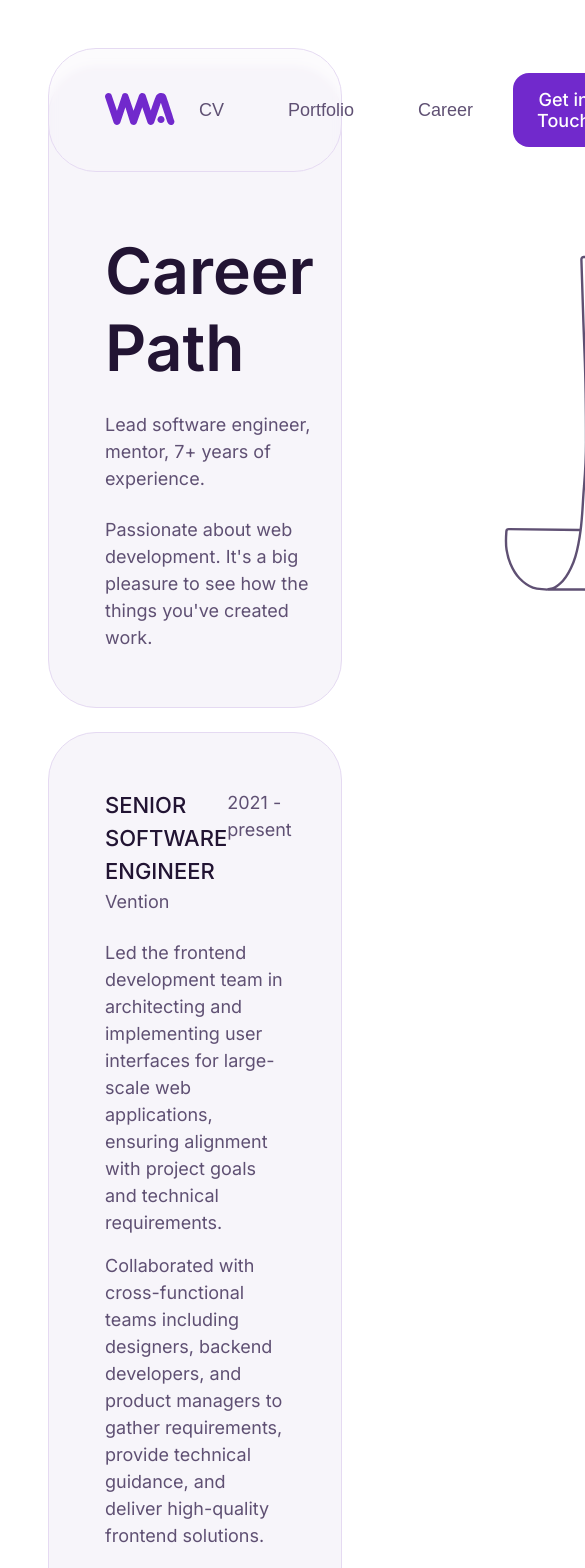
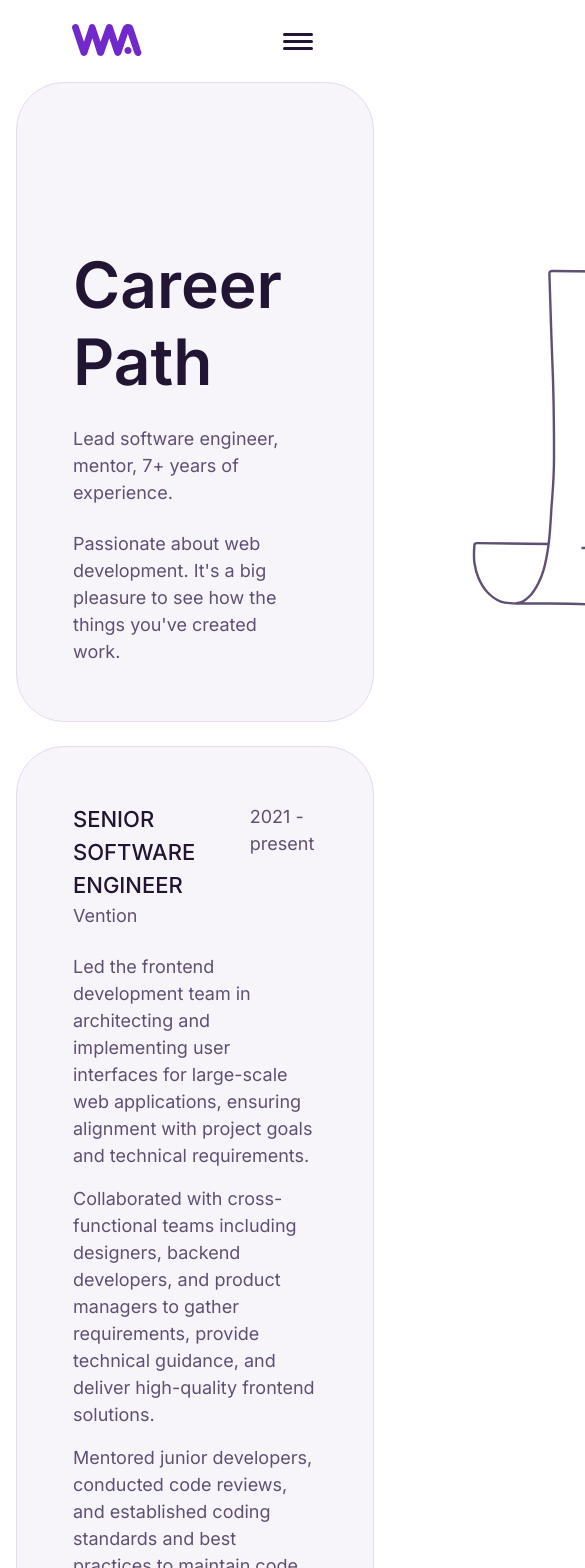
Before and after one commit to bondaritechart/ivanbondar, a Next.js app: page /career in a window 390 px wide. Shown: the top 1568 px of the page, 585 px wide, since content can reach past the window. Built offline with nearby package versions, Linux system fonts and the light colour scheme.

Commit message:
mobile nav

```diff
--- a/src/app/(website)/career/page.tsx
+++ b/src/app/(website)/career/page.tsx
@@ -1,6 +1,7 @@
 import { Box, Flex, Image, Stack, Text } from 'components/ui'
 import { ListStyled } from 'components/ui/List/List.styles'
 import { WidgetWrapper } from 'components/ui/WidgetWrapper/WidgetWrapper'
+import { CAREER } from 'data/career'
 
 import image from 'assets/images/about-hero.svg'
 
@@ -23,45 +24,30 @@ const AboutPage = () => {
           </Box>
         </Flex>
       </WidgetWrapper>
-      <WidgetWrapper padding="spacing56">
+      {CAREER.map((job) => {
+        return (
+          <WidgetWrapper key={job.title} padding="spacing56">
             <Stack gap="spacing24">
               <Flex align="flex-start" justify="space-between">
                 <Stack>
                   <Text type="heading3" color="headingText">
-                SENIOR SOFTWARE ENGINEER
+                    {job.title}
                   </Text>
-              <Text>Vention</Text>
+                  <Text>{job.company}</Text>
                 </Stack>
-            <Text>2021 - present</Text>
+                <Text>{job.date}</Text>
               </Flex>
               <ListStyled>
-            <li>
-              <Text>
-                Led the frontend development team in architecting and implementing user interfaces for large-scale web
-                applications, ensuring alignment with project goals and technical requirements.
-              </Text>
+                {job.description.map((item, index) => (
+                  <li key={index}>
+                    <Text>{item}</Text>
                   </li>
-            <li>
-              <Text>
-                Collaborated with cross-functional teams including designers, backend developers, and product managers
-                to gather requirements, provide technical guidance, and deliver high-quality frontend solutions.
-              </Text>
-            </li>
-            <li>
-              <Text>
-                Mentored junior developers, conducted code reviews, and established coding standards and best practices
-                to maintain code quality and improve team efficiency.
-              </Text>
-            </li>
-            <li>
-              <Text>
-                Refactored legacy frontend codebases to improve maintainability, scalability, and testability, reducing
-                technical debt and enhancing development velocity.
-              </Text>
-            </li>
+                ))}
               </ListStyled>
             </Stack>
           </WidgetWrapper>
+        )
+      })}
     </Stack>
   )
 }
--- a/src/app/(website)/components/Menu/Menu.styles.ts
+++ b/src/app/(website)/components/Menu/Menu.styles.ts
@@ -1,21 +1,88 @@
 'use client'
 
+import { Flex } from 'components/ui'
 import { Box } from 'components/ui/Box/Box'
 import styled from 'styled-components'
+import { smallDevice } from 'theme'
 
 export const MenuWrapper = styled(Box)`
   position: sticky;
   top: ${({ theme }) => theme.spacing.spacing48};
   left: 0;
   backdrop-filter: blur(4px);
+  ${smallDevice} {
+    backdrop-filter: none;
+    top: 0;
+  }
 `
 
 export const List = styled.ul`
   list-style: none;
   display: flex;
   gap: ${({ theme }) => theme.spacing.spacing16};
+  ${smallDevice} {
+    flex-direction: column;
+    a {
+      color: ${({ theme }) => theme.colors.mainBackground};
+      display: block;
+      width: 100%;
+    }
+  }
   li {
     display: flex;
     align-items: center;
   }
 `
+
+export const LinksWrapper = styled(Flex)<{ active?: boolean }>`
+  ${smallDevice} {
+    visibility: hidden;
+    opacity: 0;
+    position: fixed;
+    top: 0;
+    left: 0;
+    width: 100%;
+    height: 100vh;
+    background: ${({ theme }) => theme.colors.headingText};
+    align-items: center;
+    justify-content: center;
+    text-align: center;
+    ${({ active }) => active && `visibility: visible; opacity: 1;`}
+  }
+`
+
+export const Hamburger = styled.button<{ active?: boolean; inverse?: boolean }>`
+  border: 0;
+  background: transparent;
+  appearance: none;
+  ${smallDevice} {
+    display: flex;
+    width: 40px;
+    padding: 5px;
+    flex-direction: column;
+    gap: ${({ theme }) => theme.spacing.spacing4};
+    cursor: pointer;
+    ${({ inverse }) => inverse && `position: absolute; top: 20px; right: 20px;`}
+  }
+
+  span {
+    display: inline-block;
+    height: 0.3rem;
+    border-radius: 5px;
+      width: 100%;
+    background: ${({ theme, inverse }) => (inverse ? theme.colors.secondaryText : theme.colors.headingText)};
+    transition: 0.3s;
+    ${({ active }) =>
+      active &&
+      `
+      &:first-child {
+        transform: rotate(45deg) translate(0.5rem, 0.5rem);
+      }
+      &:last-child {
+        transform: rotate(-45deg) translate(0.5rem, -0.5rem);
+      }
+      &:nth-child(2) {
+        opacity: 0;
+      }
+    `}
+`
--- a/src/app/(website)/components/Menu/Menu.tsx
+++ b/src/app/(website)/components/Menu/Menu.tsx
@@ -1,8 +1,11 @@
 'use client'
 
-import { List, MenuWrapper } from 'app/(website)/components/Menu/Menu.styles'
+import { useState } from 'react'
+
+import { Hamburger, LinksWrapper, List, MenuWrapper } from 'app/(website)/components/Menu/Menu.styles'
 import { Button, Flex, Image, Link } from 'components/ui'
 import { Routes } from 'constants/routes'
+import { useMediaQuery } from 'hooks/useMediaQuery'
 
 import Logo from 'assets/images/logo.svg'
 
@@ -23,35 +26,56 @@ const LINKS = [
 ]
 
 export const Menu = () => {
+  const { isSmall } = useMediaQuery()
+  const [isMenuOpen, setIsMenuOpen] = useState(false)
+
   return (
     <MenuWrapper
       padding={['spacing24', 'spacing56']}
       radius="radius48"
-      background="alternativeBackground04"
+      background={isSmall ? undefined : 'alternativeBackground04'}
       borderColor="decorativeBorders"
-      border
+      border={!isSmall}
     >
       <nav>
         <Flex justify="space-between" align="center">
           <Link href={Routes.ROOT}>
             <Image src={Logo.src} width={Logo.width} height={Logo.height} alt="logo" />
           </Link>
-          <Flex gap="spacing16" align="center">
+          <LinksWrapper active={isMenuOpen} gap="spacing16" align="center">
+            {isSmall && (
+              <Hamburger inverse active={isMenuOpen} onClick={() => setIsMenuOpen((prevState) => !prevState)}>
+                <span />
+                <span />
+                <span />
+              </Hamburger>
+            )}
             <List>
               {LINKS.map((link) => {
                 return (
                   <li key={link.href}>
                     <Link href={link.href} target={link.target}>
-                      <Button variant="transparent">{link.label}</Button>
+                      <Button onClick={() => setIsMenuOpen(false)} variant="transparent">
+                        {link.label}
+                      </Button>
                     </Link>
                   </li>
                 )
               })}
             </List>
-            <Button as="a" href="#get-in-touch">
-              Get in Touch
-            </Button>
-          </Flex>
+            {!isSmall && (
+              <Button as="a" href="#get-in-touch">
+                Get in Touch
+              </Button>
+            )}
+          </LinksWrapper>
+          {isSmall && (
+            <Hamburger active={isMenuOpen} onClick={() => setIsMenuOpen((prevState) => !prevState)}>
+              <span />
+              <span />
+              <span />
+            </Hamburger>
+          )}
         </Flex>
       </nav>
     </MenuWrapper>
--- a/src/app/(website)/components/Projects/Projects.tsx
+++ b/src/app/(website)/components/Projects/Projects.tsx
@@ -1,11 +1,11 @@
 import { ProjectCard } from 'app/(website)/components/Projects/ProjectCard'
 import { Stack } from 'components/ui'
-import { projects } from 'data/projects'
+import { PROJECTS } from 'data/projects'
 
 export const Projects = () => {
   return (
     <Stack gap="spacing24" id="portfolio">
-      {projects.map((project) => {
+      {PROJECTS.map((project) => {
         return <ProjectCard key={project.id} project={project} />
       })}
     </Stack>
--- a/src/app/(website)/components/styles.ts
+++ b/src/app/(website)/components/styles.ts
@@ -2,11 +2,19 @@
 
 import { Box } from 'components/ui/Box/Box'
 import styled from 'styled-components'
+import { smallDevice } from 'theme'
 
 export const PageWrapper = styled(Box)`
   max-width: 1440px;
   margin: 0 auto;
+  padding: 0 ${({ theme }) => theme.spacing.spacing48};
+  ${smallDevice} {
+    padding: ${({ theme }) => `${theme.spacing.spacing0} ${theme.spacing.spacing16}`};
+  }
   main {
     margin-top: -104px;
+    ${smallDevice} {
+      margin-top: 0;
+    }
   }
 `
--- a/src/app/(website)/layout.tsx
+++ b/src/app/(website)/layout.tsx
@@ -28,7 +28,7 @@ export default function RootLayout({
         <GlobalStyles />
         <html lang="en">
           <body className={inter.className}>
-            <PageWrapper padding="spacing48">
+            <PageWrapper>
               <Menu />
               <Stack gap="spacing96">
                 <main>{children}</main>
--- /dev/null
+++ b/src/data/career.ts
@@ -0,0 +1,35 @@
+export const CAREER = [
+  {
+    title: 'SENIOR SOFTWARE ENGINEER',
+    company: 'Vention',
+    date: '2021 - present',
+    description: [
+      'Led the frontend development team in architecting and implementing user interfaces for large-scale web applications, ensuring alignment with project goals and technical requirements.',
+      'Collaborated with cross-functional teams including designers, backend developers, and product managers to gather requirements, provide technical guidance, and deliver high-quality frontend solutions.',
+      'Mentored junior developers, conducted code reviews, and established coding standards and best practices to maintain code quality and improve team efficiency.',
+      'Refactored legacy frontend codebases to improve maintainability, scalability, and testability, reducing technical debt and enhancing development velocity.',
+    ],
+  },
+  {
+    title: 'MIDDLE SOFTWARE ENGINEER',
+    company: 'IndusctialAX',
+    date: '2019 - 2021',
+    description: [
+      'Developed and maintained user interfaces for web applications, ensuring high performance, responsiveness, and accessibility.',
+      'Collaborated with backend developers to design and implement RESTful APIs and integrate frontend components with backend services.',
+      'Participated in code reviews, pair programming sessions, and team meetings to share knowledge, identify issues, and improve code quality.',
+      'Contributed to the development of internal tools and libraries to streamline frontend development processes and improve team productivity.',
+    ],
+  },
+  {
+    title: 'JUNIOR SOFTWARE ENGINEER',
+    company: 'STForex',
+    date: '2017 - 2019',
+    description: [
+      'Built and maintained web applications using modern frontend technologies such as Vue, Nuxt and GraphQL.',
+      'Worked closely with designers to translate wireframes and mockups into interactive user interfaces that met design specifications.',
+      'Participated in sprint planning, daily standups, and retrospectives to track progress, identify obstacles, and improve team collaboration.',
+      'Contributed to the development of internal tools and libraries to streamline frontend development processes and improve team productivity.',
+    ],
+  },
+]
--- a/src/data/projects.ts
+++ b/src/data/projects.ts
@@ -19,7 +19,7 @@ export interface Project {
   image: StaticImageData
 }
 
-export const projects: Project[] = [
+export const PROJECTS: Project[] = [
   {
     id: 1,
     cardTitle: 'Keeps',
--- /dev/null
+++ b/src/hooks/useMediaQuery.tsx
@@ -0,0 +1,43 @@
+import { useEffect, useState } from 'react'
+
+import { theme } from 'theme'
+
+const useMedia = (query: string) => {
+  const [matches, setMatches] = useState(false)
+
+  useEffect(() => {
+    const mediaQuery = window.matchMedia(query)
+    setMatches(mediaQuery.matches)
+
+    const handleChange = () => {
+      setMatches(mediaQuery.matches)
+    }
+
+    mediaQuery.addEventListener('change', handleChange)
+
+    return () => {
+      mediaQuery.removeEventListener('change', handleChange)
+    }
+  }, [query])
+
+  return matches
+}
+
+export const useMediaQuery = () => {
+  const isMobile = useMedia(`(max-width: ${theme.breakpoints.mobile}px)`)
+  const isTablet = useMedia(
+    `(min-width: ${theme.breakpoints.tablet}px) and (max-width: ${theme.breakpoints.desktop - 1}px)`,
+  )
+  const isDesktop = useMedia(
+    `(min-width: ${theme.breakpoints.desktop}px) and (max-width: ${theme.breakpoints.desktopLarge - 1}px)`,
+  )
+  const isDesktopLarge = useMedia(`(min-width: ${theme.breakpoints.desktopLarge}px)`)
+
+  return {
+    isMobile,
+    isDesktop,
+    isTablet,
+    isDesktopLarge,
+    isSmall: isMobile || isTablet,
+  }
+}
--- a/src/theme/index.ts
+++ b/src/theme/index.ts
@@ -20,8 +20,16 @@ export const theme = {
     radius24: '2.4rem',
     radius48: '4.8rem',
   },
+  breakpoints: {
+    mobile: 767,
+    tablet: 768,
+    desktop: 1200,
+    desktopLarge: 1920,
+  },
 }
 
 export type Theme = typeof theme
 
 export type Spacing = keyof typeof theme.spacing
+
+export const smallDevice = `@media (max-width: ${theme.breakpoints.desktop - 1}px)`
```
Lines whose indentation alone changed are shown as unchanged.
